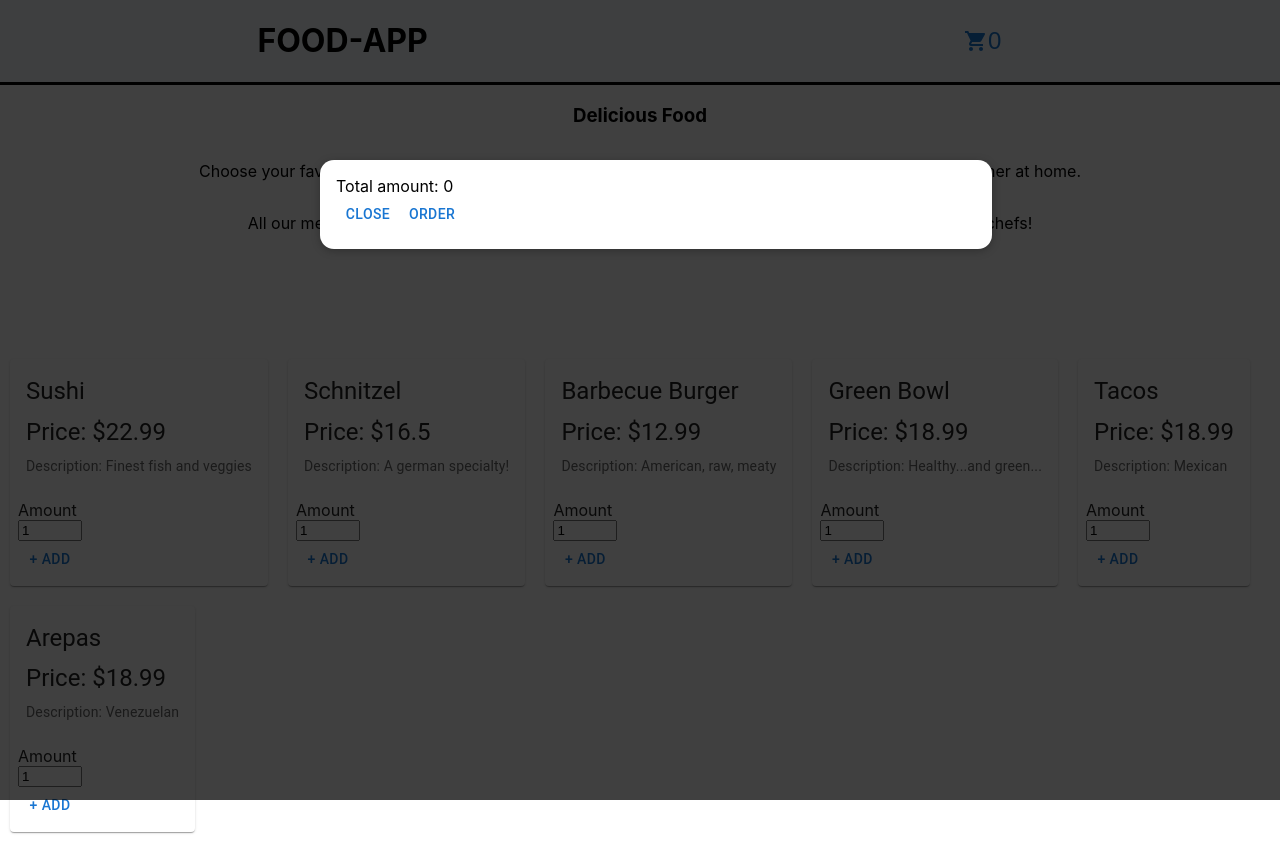
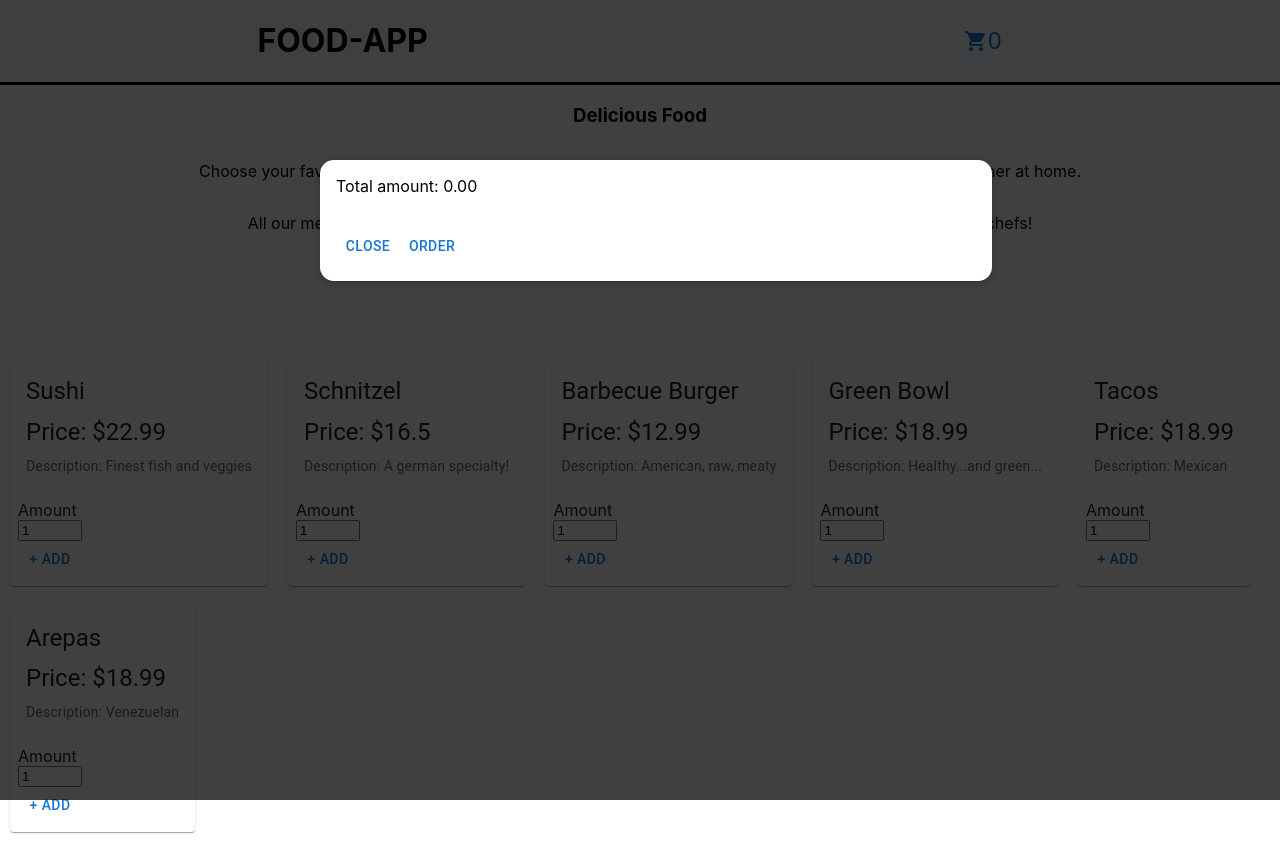
Before and after one commit to humberto1212/food-order, a React (Vite) app: page / in a window 1280 px wide. Both pictures are taken after a click on the button "cart". Built offline with nearby package versions, Linux system fonts and the light colour scheme.

Commit message:
create food list in Modal

```diff
--- a/src/component/Cart/Cart.jsx
+++ b/src/component/Cart/Cart.jsx
@@ -12,8 +12,15 @@ function Cart(props) {
       <>
       <BasicModal onHideCart={props.onHideCart}>
         <div style={{display: 'flex', flexDirection: 'column'}}>
-            <span>Total amount: {cartCtx.totalAmount}</span>
+            <span>Total amount: {parseFloat(cartCtx.totalAmount).toFixed(2)}</span>
         </div>
+        <ul style={{display: 'flex', flexDirection: 'column'}}>
+          {
+            cartCtx.items.map((item) => {
+              return <li key={item.id}>{item.name}: {item.amount}</li>
+            })
+          }
+        </ul>
         <div>
             <Button onClick={props.onHideCart}>Close</Button>
             <Button>Order</Button>
```
Also changed, not shown: src/component/Meals/MealItems/MealItemForm.jsx (+4 -4 lines).
